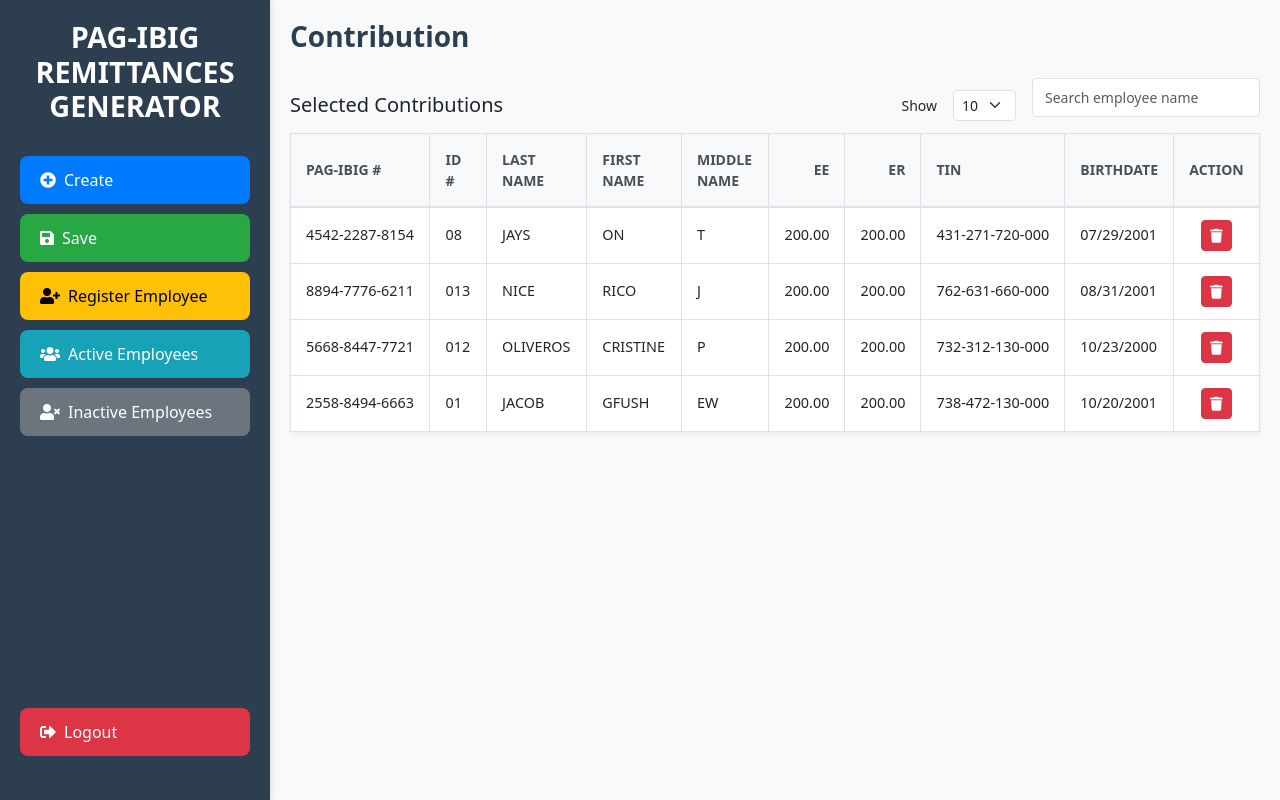
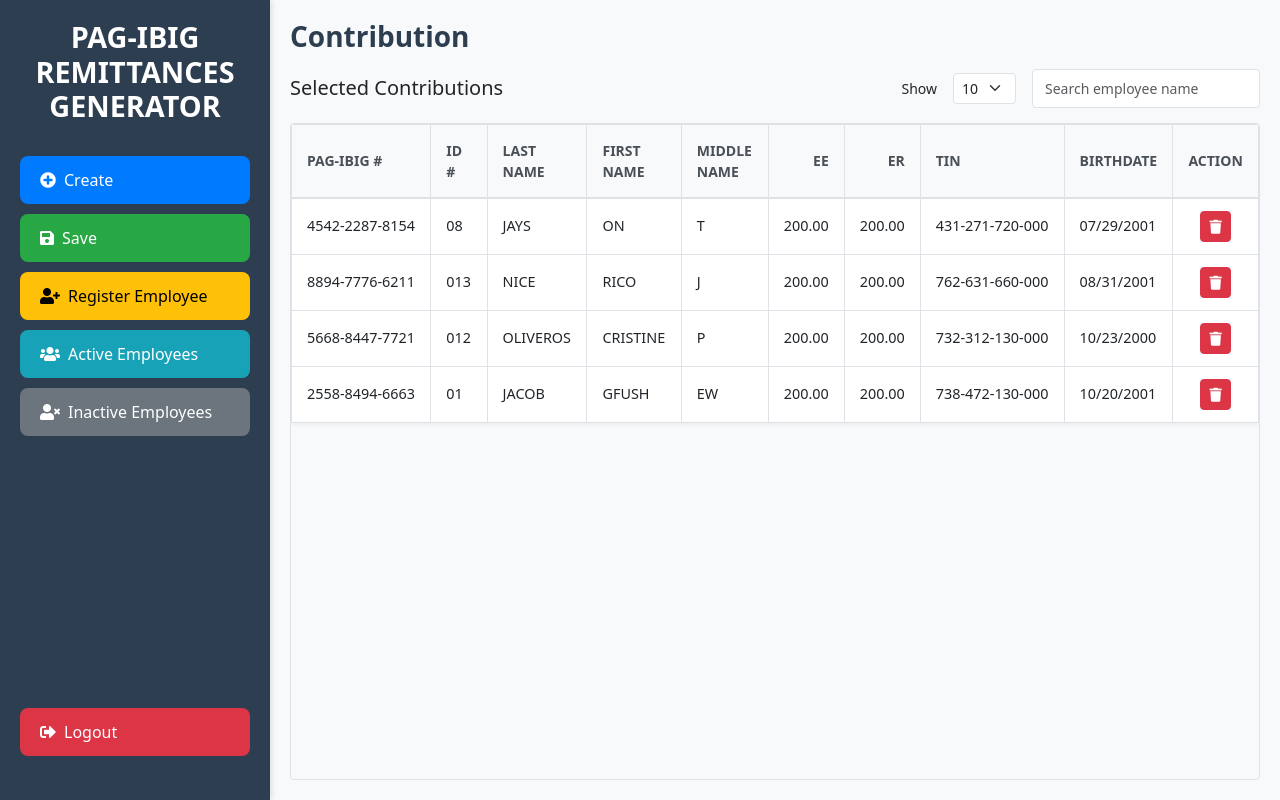
Before and after one commit to MojaresRobillosEmmanuel/pagibig-system, a PHP site: page /Pagibig/contrib.php in a window 1280 px wide. Run offline with PHP 8.4, Linux system fonts and the light colour scheme; the visitor is signed in with stand-in values (Sample User, id 1); data comes from the database, SQL or seed files in the repository; some libraries are stand-ins or nearby versions.

Commit message:
Initial commit

```diff
--- a/contrib.php
+++ b/contrib.php
@@ -108,16 +108,18 @@
   }
 
   .content {
-    display: block !important;
+    display: flex !important;
+    flex-direction: column;
     visibility: visible !important;
     opacity: 1 !important;
     flex: 1;
     margin-left: 0 !important;
     padding: 20px;
     width: auto !important;
-    min-height: 100vh;
+    height: 100vh;
     background-color: #f8f9fa;
-    overflow-y: auto;
+    overflow: hidden;
+    gap: 0;
   }
 </style>
 </head>
@@ -126,9 +128,9 @@
   <!-- Include Sidebar OUTSIDE content area -->
   <?php include 'asset/sidebar/sidebar.php'; ?>
 
-  <div class="content" style="display: block !important; visibility: visible !important; opacity: 1 !important;">
-    <h3>Contribution</h3>
-    <div class="d-flex justify-content-between align-items-center mt-4">
+  <div class="content" style="display: flex !important; flex-direction: column; visibility: visible !important; opacity: 1 !important;">
+    <h3 style="margin: 0 0 15px 0; flex-shrink: 0;">Contribution</h3>
+    <div class="d-flex justify-content-between align-items-center" style="margin-bottom: 15px; flex-shrink: 0;">
       <h5 class="mb-0">Selected Contributions</h5>
       <div class="d-flex align-items-center">
         <label for="rowsPerPage" class="me-3 mb-0 small">Show</label>
@@ -141,14 +143,15 @@
         </select>
 
         <!-- Small search box aligned to the right upper side -->
-        <div style="max-width: 240px; width:100%; margin-bottom: 1rem; margin-bottom:1rem;">
+        <div style="max-width: 240px; width:100%;">
           <input type="search" id="searchInput" class="form-control form-control-sm" placeholder="Search employee name">
         </div>
       </div>
     </div>
 
-    <table class="table table-bordered" id="selectedEmployeesTable">
-      <thead>
+    <div style="flex: 1; min-height: 0; display: flex; flex-direction: column; overflow-y: auto; overflow-x: auto; border: 1px solid #dee2e6; border-radius: 0.25rem;">
+      <table class="table table-bordered mb-0" id="selectedEmployeesTable">
+        <thead style="position: sticky; top: 0; background-color: white; z-index: 10; border-bottom: 2px solid #dee2e6;">
           <tr>
             <th>Pag-IBIG #</th>
             <th>ID #</th>
@@ -172,6 +175,7 @@
           </tr>
         </tbody>
       </table>
+    </div>
   </div>
 
   <!-- Edit Modal -->
```
Also changed, not shown: includes/update_employee.php (+44 -26 lines), stl/stl.php (+11 -9 lines). Lines whose indentation alone changed are shown as unchanged.
